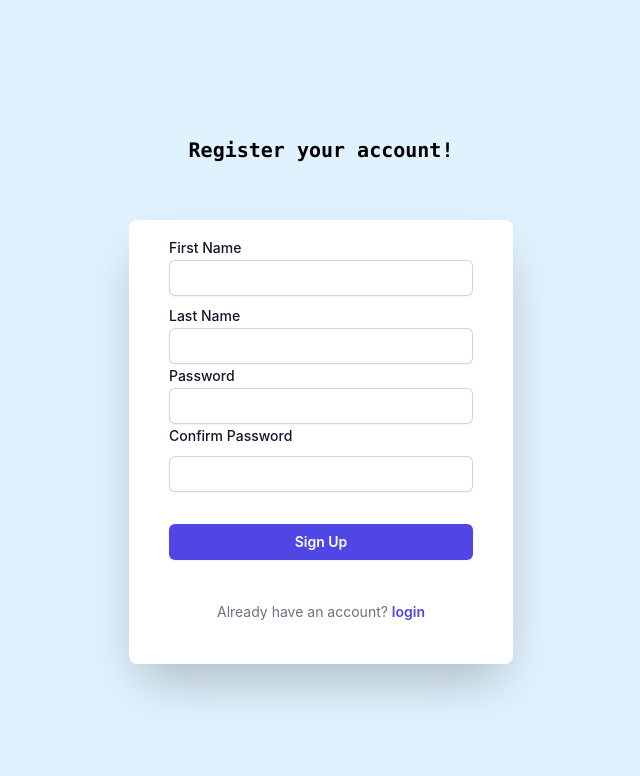
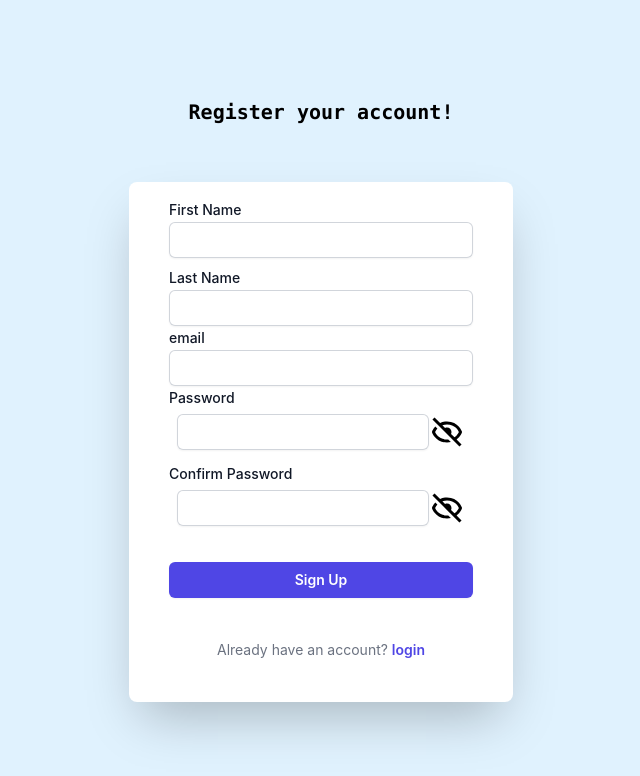
Before and after one commit to ashishngr/Personalise_Ecomerse_Platform, a React (Create React App) app in the folder ecomerse-dashboard/: page /signup in a window 1280 px wide. Shown: the top 776 px of the page, without its empty margins (319-959 px from the left). Built offline with nearby package versions, Linux system fonts and the light colour scheme.

Commit message:
create a signup form

```diff
--- a/ecomerse-dashboard/package.json
+++ b/ecomerse-dashboard/package.json
@@ -6,8 +6,11 @@
     "@testing-library/jest-dom": "^5.17.0",
     "@testing-library/react": "^13.4.0",
     "@testing-library/user-event": "^13.5.0",
+    "axios": "^1.5.0",
+    "dotenv": "^16.3.1",
     "react": "^18.2.0",
     "react-dom": "^18.2.0",
+    "react-icons": "^4.10.1",
     "react-router-dom": "^6.15.0",
     "react-scripts": "5.0.1",
     "tailwindcss": "^3.3.3",
--- /dev/null
+++ b/ecomerse-dashboard/src/common/constant.js
@@ -0,0 +1,6 @@
+const API_BASE_URL = process.env.API_BASE_URL || ' http://localhost:8080';
+CONSTANTS = {
+    ...CONSTANTS,
+    API_BASE_URL
+};
+export default CONSTANTS;
--- a/ecomerse-dashboard/src/pages/Signup.js
+++ b/ecomerse-dashboard/src/pages/Signup.js
@@ -1,6 +1,47 @@
-import React from 'react'
+import React,{useState, useEffect} from 'react';
+import axios from "axios";
+import {useLocation, Navigate} from 'react-router-dom';
+import {BiShow, BiHide} from 'react-icons/bi'
 
 const Signup = () => {
+    const [showPassword, setShowPassword] = useState(false);
+    const [showConfirmPassword, setShowConfirmPassword] = useState(false);
+
+    const [formData, setFormData] = useState({
+        first_name: "",
+        last_name: "",
+        email: "",
+        password: ""
+    })
+
+    const handleShowPassword =()  =>{
+        setShowPassword(preve => !preve)
+    }
+
+    const handleShowConfirmPassword = () =>{
+        setShowConfirmPassword(preve => !preve)
+    }
+
+   const handleChange = (e) => {
+    const {name, value} = e.target;
+    setFormData((preve)=>{
+        return {
+            ...preve,
+            [name]: value
+        }
+    })
+   }
+
+
+
+   const handleSubmit = async(e) => {
+
+   }
+
+
+
+
+
   return (
     <div className='flex flex-col bg-sky-100 min-h-full justify-center h-screen'>
         <div className='flex justify-center font-mono text-2xl pt-18'>
@@ -9,64 +50,91 @@ const Signup = () => {
         {/* Form card */}
         <div className= 'flex flex-col justify-center'>
             <div className='mt-10 sm:mx-auto sm:w-full sm:max-w-sm  bg-white px-10 shadow-2xl rounded-lg pb-10'>
-                <form className='space-y-2 mt-4 flex flex-col '>
+                <form
+                 onSubmit={(e)=>handleSubmit(e)}
+                className='space-y-2 mt-4 flex flex-col '
+                >
                 <div>
-                    <label htmlFor="email" className="block text-sm font-medium leading-6 text-gray-900">
+                    <label htmlFor="first_name" className="block text-sm font-medium leading-6 text-gray-900">
                         First Name
                     </label>
                     <div className="">
                         <input
-                        id="firstName"
+                        id="first_name"
                         name="First Name"
                         type="text"
                         autoComplete="firstName"
+
                         required
                         className="block w-full rounded-md border-0 py-1.5 text-gray-900 shadow-sm ring-1 ring-inset ring-gray-300 placeholder:text-gray-400 focus:ring-2 focus:ring-inset focus:ring-indigo-600 sm:text-sm sm:leading-6"
                         />
                     </div>
                 </div>
                 <div>
-                    <label htmlFor="email" className="block text-sm font-medium leading-6 text-gray-900">
+                    <label htmlFor="last_name" className="block text-sm font-medium leading-6 text-gray-900">
                         Last Name
                     </label>
                     <div className="">
                         <input
                         id="lastName"
-                        name="Last Name"
+                        name="Last_name"
                         type="text"
                         autoComplete="lastName"
                         required
+
                         className="block w-full rounded-md border-0 py-1.5 text-gray-900 shadow-sm ring-1 ring-inset ring-gray-300 placeholder:text-gray-400 focus:ring-2 focus:ring-inset focus:ring-indigo-600 sm:text-sm sm:leading-6"
                         />
                     </div>
                 <div>
+                <label htmlFor="email" className="block text-sm font-medium leading-6 text-gray-900">
+                        email
+                    </label>
+                    <div className="">
+                        <input
+                        id="email"
+                        name="Last Name"
+                        type="text"
+                        autoComplete="email"
+                        required
+
+                        className="block w-full rounded-md border-0 py-1.5 text-gray-900 shadow-sm ring-1 ring-inset ring-gray-300 placeholder:text-gray-400 focus:ring-2 focus:ring-inset focus:ring-indigo-600 sm:text-sm sm:leading-6"
+                        />
+                    </div>
                     <label htmlFor="password" className="block text-sm font-medium leading-6 text-gray-900">
                         Password
                     </label>
-                    <div className="">
+                    <div className="flex px-2 py-1 bg-white rounded mb-2">
                         <input
                         id="password"
                         name="password"
                         type="text"
                         autoComplete="password"
                         required
-                        className="block w-full rounded-md border-0 py-1.5 text-gray-900 shadow-sm ring-1 ring-inset ring-gray-300 placeholder:text-gray-400 focus:ring-2 focus:ring-inset focus:ring-indigo-600 sm:text-sm sm:leading-6"
+
+                        className="block w-full rounded-md border-0 py-1.5 text-gray-900 shadow-sm ring-1 ring-inset ring-gray-300 placeholder:text-gray-400 focus:ring-2 focus:ring-inset focus:ring-indigo-200 sm:text-sm sm:leading-6"
                         />
+                        <span className='flex text-4xl cursor-pointer' onClick={handleShowPassword}>{ showPassword ? <BiShow/> : <BiHide />}</span>
                     </div>
                 </div>
                 <div>
                     <label htmlFor="confirmPassword" className="block text-sm font-medium leading-6 text-gray-900">
                         Confirm Password
                     </label>
-                    <div className="mt-2">
+                    <div className="flex px-2 py-1 bg-white rounded mb-2 ">
                         <input
                         id="passwprd"
                         name="Password"
                         type="text"
                         autoComplete="password"
                         required
-                        className="block w-full rounded-md border-0 py-1.5 text-gray-900 shadow-sm ring-1 ring-inset ring-gray-300 placeholder:text-gray-400 focus:ring-2 focus:ring-inset focus:ring-indigo-600 sm:text-sm sm:leading-6"
+                        className="block w-full rounded-md border-0 py-1.5 text-gray-900 shadow-sm ring-1 ring-inset ring-gray-300 placeholder:text-gray-400 focus:ring-2 focus:ring-inset focus:ring-indigo-200 sm:text-sm sm:leading-6"
                         />
+                        <span
+                        className="flex text-4xl cursor-pointer"
+                        onClick={handleShowConfirmPassword}
+                        >
+                        {showConfirmPassword ? <BiShow /> : <BiHide />}
+                        </span>
                     </div>
                 </div>
                 <div className='mt-8'>
```
Also changed, not shown: ecomerse-dashboard/src/common/apis.js (added), 2 other files (tests, documents, lock files or other folders).
